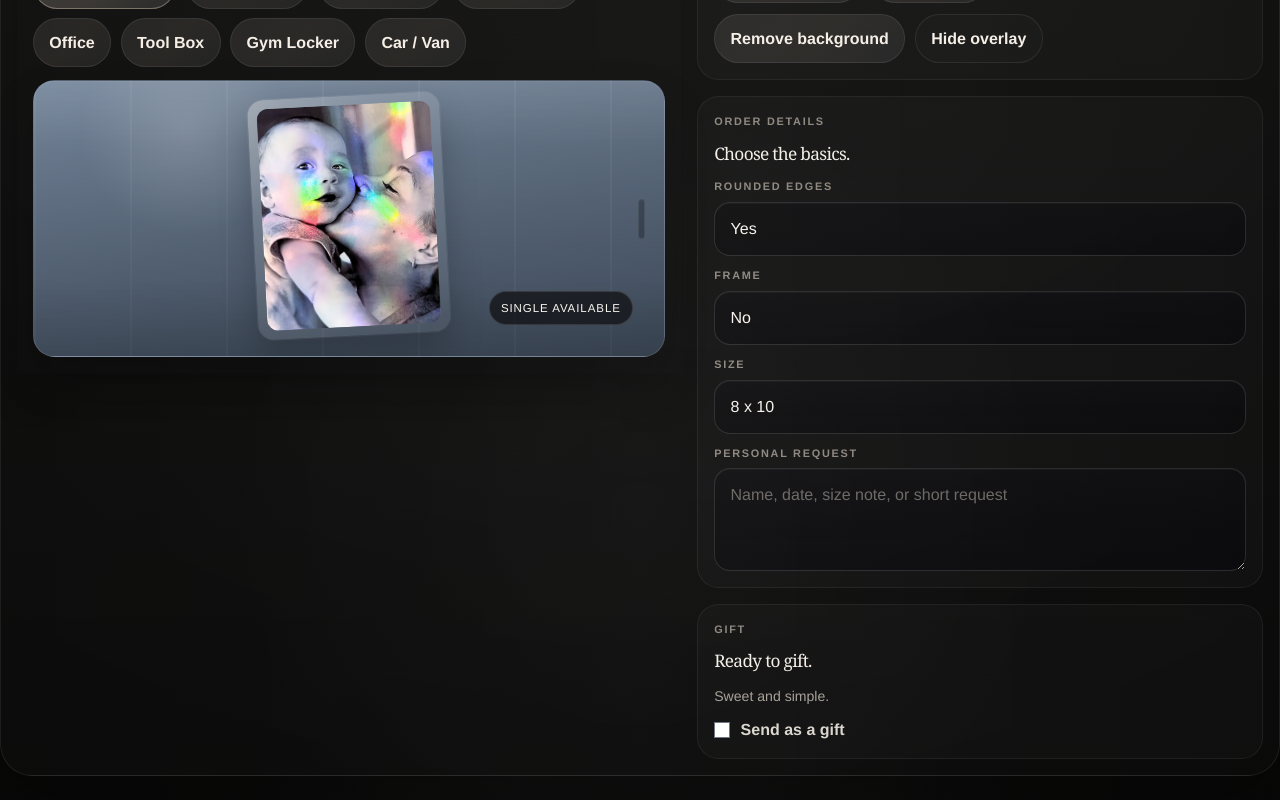
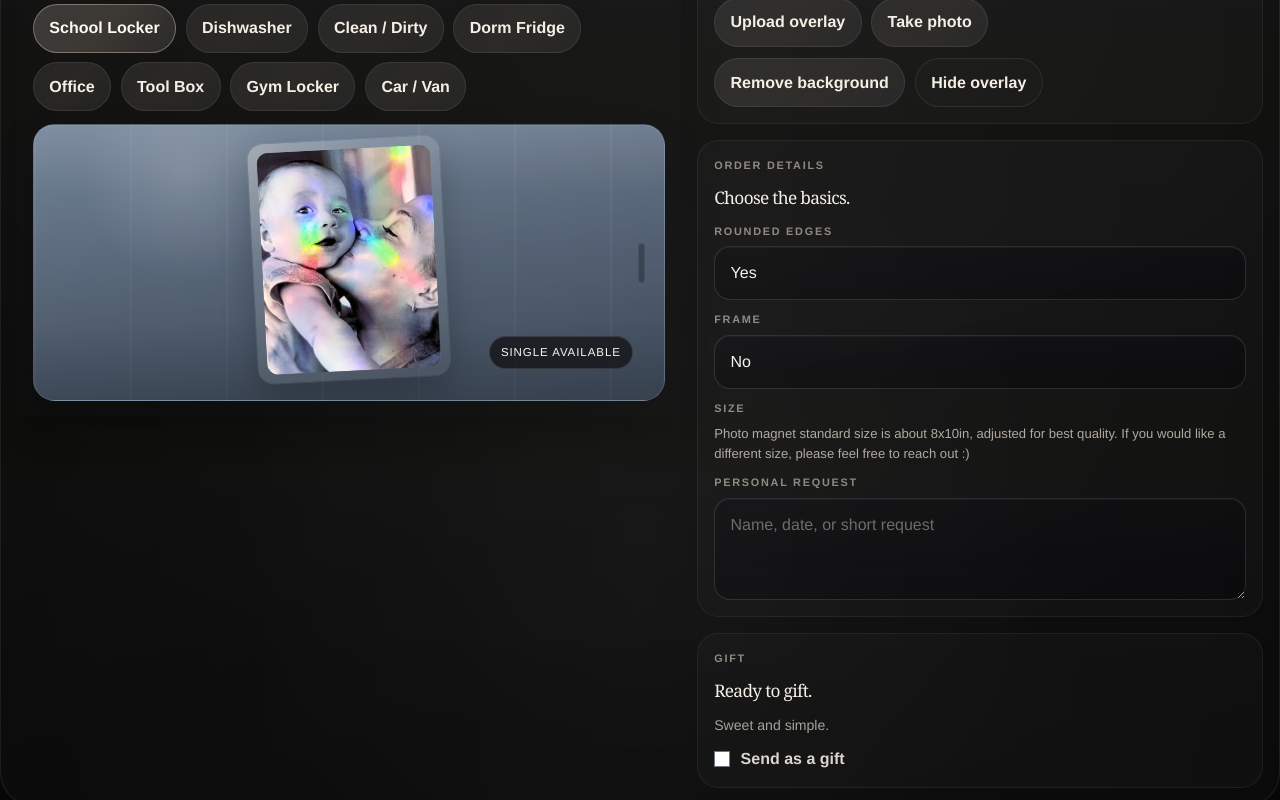
Before and after one commit to Trophychallenge/holographephoto.com, a SvelteKit app: page / in a window 1280 px wide. Shown: the part 2268-3068 px from the top of the page. Built offline with nearby package versions, Linux system fonts and the light colour scheme.

Commit message:
Update size note wording

```diff
--- a/src/lib/components/home/PreviewBuilder.svelte
+++ b/src/lib/components/home/PreviewBuilder.svelte
@@ -39,13 +39,6 @@
 		'3': 'Set of 3',
 		'5': 'Family Set'
 	};
-
-	const sizeOptions = [
-		{ value: '4x6', label: '4 x 6' },
-		{ value: '5x7', label: '5 x 7' },
-		{ value: '8x10', label: '8 x 10' },
-		{ value: '11x14', label: '11 x 14' }
-	] as const;
 
 	const mockupScenes: {
 		id: MockupScene;
@@ -741,14 +734,10 @@
 							</select>
 						</label>
 
-						<label class="checkout-pick">
+						<div class="checkout-pick checkout-note-card">
 							<span>Size</span>
-							<select bind:value={printSize}>
-								{#each sizeOptions as option (option.value)}
-									<option value={option.value}>{option.label}</option>
-								{/each}
-							</select>
-						</label>
+							<p>Photo magnet standard size is about 8x10in, adjusted for best quality. If you would like a different size, please feel free to reach out :)</p>
+						</div>
 
 						<button class="button-primary quick-order-button" type="submit" disabled={!canOrder || checkoutLoading}>
 							{checkoutLoading ? 'Starting Checkout...' : canOrder ? 'Add To Cart' : 'Finish Saving'}
@@ -965,21 +954,17 @@
 									<option value="yes">Yes</option>
 								</select>
 							</label>
-							<label class="slider-wrap">
+							<div class="slider-wrap size-note-block">
 								<span>Size</span>
-								<select bind:value={printSize} class="simple-select">
-									{#each sizeOptions as option (option.value)}
-										<option value={option.value}>{option.label}</option>
-									{/each}
-								</select>
-							</label>
+								<p>Photo magnet standard size is about 8x10in, adjusted for best quality. If you would like a different size, please feel free to reach out :)</p>
+							</div>
 							<label class="slider-wrap">
 								<span>Personal request</span>
 								<textarea
 									class="gift-message"
 									rows="3"
 									bind:value={personalRequest}
-									placeholder="Name, date, size note, or short request"
+									placeholder="Name, date, or short request"
 								></textarea>
 							</label>
 						</div>
@@ -1202,6 +1187,19 @@
 		color: rgba(237, 226, 213, 0.56);
 	}
 
+	.checkout-note-card,
+	.size-note-block {
+		align-content: start;
+	}
+
+	.checkout-note-card p,
+	.size-note-block p {
+		margin: 0;
+		font-size: 0.82rem;
+		line-height: 1.5;
+		color: rgba(237, 226, 213, 0.72);
+	}
+
 	.button-row,
 	.style-row,
 	.bundle-row,
--- a/src/routes/prices/+page.svelte
+++ b/src/routes/prices/+page.svelte
@@ -1,13 +1,6 @@
 <script lang="ts">
 	import { resolve } from '$app/paths';
 	import { featuredCheckoutOffers, largerCheckoutOffers } from '$lib/pricing';
-
-	const sizeOptions = [
-		{ value: '4x6', label: '4 x 6' },
-		{ value: '5x7', label: '5 x 7' },
-		{ value: '8x10', label: '8 x 10' },
-		{ value: '11x14', label: '11 x 14' }
-	] as const;
 
 	let checkoutError = $state('');
 	let checkoutLoading = $state(false);
@@ -131,6 +124,7 @@
 					</div>
 
 					<form class="checkout-form" method="POST" action="/checkout" onsubmit={submitCheckoutForm}>
+						<input type="hidden" name="print_size" value="8x10" />
 						<label>
 							<span>Featured bundle</span>
 							<select name="quantity">
@@ -155,14 +149,10 @@
 								<option value="yes">Yes</option>
 							</select>
 						</label>
-						<label>
+						<div class="size-note">
 							<span>Size</span>
-							<select name="print_size">
-								{#each sizeOptions as option (option.value)}
-									<option value={option.value}>{option.label}</option>
-								{/each}
-							</select>
-						</label>
+							<p>Photo magnet standard size is about 8x10in, adjusted for best quality. If you would like a different size, please feel free to reach out :)</p>
+						</div>
 						<label>
 							<span>Request</span>
 							<input type="text" name="personal_request" placeholder="Name, date, or quick note" />
@@ -207,6 +197,7 @@
 					</div>
 
 					<form class="checkout-form" method="POST" action="/checkout" onsubmit={submitCheckoutForm}>
+						<input type="hidden" name="print_size" value="8x10" />
 						<label>
 							<span>Larger bundle</span>
 							<select name="quantity">
@@ -231,14 +222,10 @@
 								<option value="yes">Yes</option>
 							</select>
 						</label>
-						<label>
+						<div class="size-note">
 							<span>Size</span>
-							<select name="print_size">
-								{#each sizeOptions as option (option.value)}
-									<option value={option.value}>{option.label}</option>
-								{/each}
-							</select>
-						</label>
+							<p>Photo magnet standard size is about 8x10in, adjusted for best quality. If you would like a different size, please feel free to reach out :)</p>
+						</div>
 						<label>
 							<span>Request</span>
 							<input type="text" name="personal_request" placeholder="Name, date, or quick note" />
@@ -668,6 +655,18 @@
 		gap: 0.4rem;
 	}
 
+	.size-note {
+		display: grid;
+		gap: 0.4rem;
+	}
+
+	.size-note p {
+		margin: 0;
+		font-size: 0.82rem;
+		line-height: 1.5;
+		color: rgba(236, 228, 216, 0.72);
+	}
+
 	.checkout-form button {
 		grid-column: 1 / -1;
 	}
```
